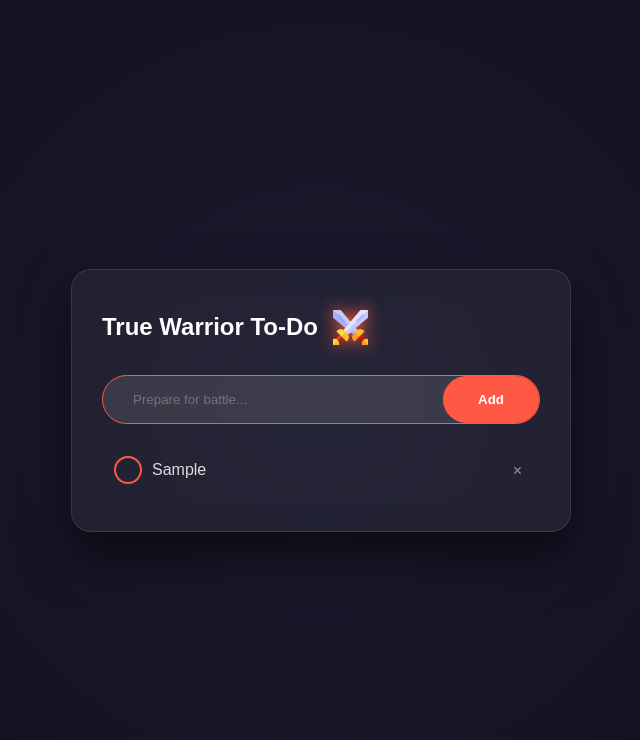
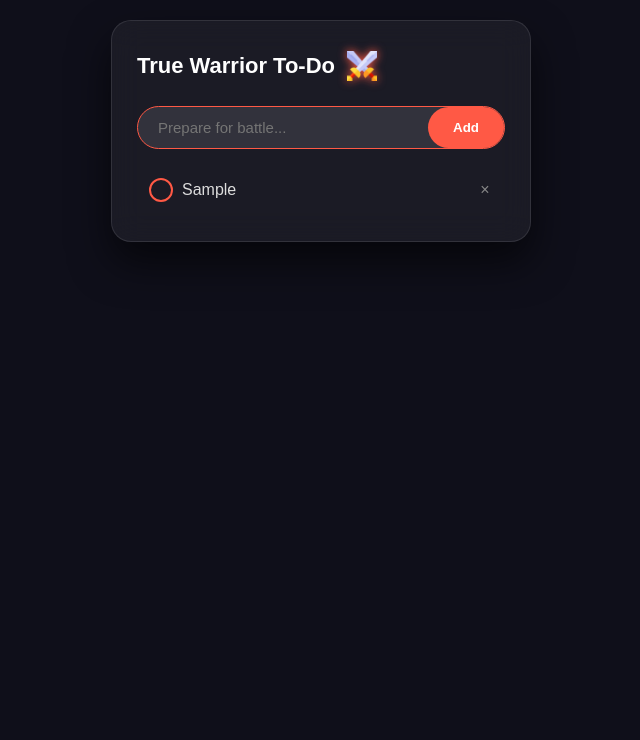
Before and after one commit to avcraft/To-do-project, a plain HTML site: page index.html in a window 1280 px wide. Both pictures are taken after typing "Sample" into the empty fields and a click on the button "Add". Shown: the whole page, without its empty margins (319-959 px from the left). Drawn offline with Linux system fonts and the light colour scheme.

Commit message:
changed the tab color and some minor changes

```diff
--- a/index.html
+++ b/index.html
@@ -2,11 +2,14 @@
 <html lang="en">
   <head>
     <meta charset="UTF-8" />
-    <meta name="viewport" content="width=device-width, initial-scale=1.0" />
+    <meta
+      name="viewport"
+      content="width=device-width, initial-scale=1.0, maximum-scale=1.0, user-scalable=no"
+    />
     <title>Warrior To-Do</title>
     <link rel="stylesheet" href="style.css" />
     <link rel="manifest" href="manifest.json" />
-    <meta name="theme-color" content="#ff5945" />
+    <meta name="theme-color" content="#1a1a1a" />
     <link rel="apple-touch-icon" href="images/icon-192.png" />
   </head>
   <body>
@@ -18,6 +21,7 @@
             type="text"
             id="input-box"
             placeholder="Prepare for battle..."
+            autocomplete="off"
           />
           <button onclick="addTask()">Add</button>
         </div>
--- a/script.js
+++ b/script.js
@@ -44,7 +44,6 @@ function showTask() {
 }
 showTask();
 
-// Register Service Worker for PWA
 if ("serviceWorker" in navigator) {
   navigator.serviceWorker.register("sw.js");
 }
--- a/style.css
+++ b/style.css
@@ -6,49 +6,51 @@
 }
 
 body {
-  background: radial-gradient(circle at center, #1a1a2e, #0f0f1a);
+  background: #0f0f1a;
   min-height: 100vh;
   display: flex;
-  align-items: center;
   justify-content: center;
+  align-items: flex-start; /* Keeps the app near the top */
+  overflow-x: hidden;
 }
 
 .container {
   width: 100%;
-  padding: 20px;
+  max-width: 450px; /* Limits the width for a "mobile app" feel on desktop */
+  padding: 20px 15px;
 }
 
 .todo-app {
-  width: 100%;
-  max-width: 500px;
   background: rgba(255, 255, 255, 0.05);
   backdrop-filter: blur(15px);
-  padding: 40px 30px;
+  -webkit-backdrop-filter: blur(15px);
+  padding: 30px 25px;
   border-radius: 20px;
   border: 1px solid rgba(255, 255, 255, 0.1);
-  box-shadow: 0 25px 50px rgba(0, 0, 0, 0.5);
-  margin: auto;
+  box-shadow: 0 20px 40px rgba(0, 0, 0, 0.6);
 }
 
 .todo-app h2 {
   color: #fff;
+  font-size: 22px;
   display: flex;
   align-items: center;
-  margin-bottom: 30px;
+  margin-bottom: 25px;
 }
 
 .todo-app h2 img {
-  width: 35px;
-  margin-left: 15px;
-  filter: drop-shadow(0 0 8px #ff5945);
+  width: 30px;
+  margin-left: 12px;
+  filter: drop-shadow(0 0 5px #ff5945);
 }
 
 .row {
   display: flex;
   background: rgba(255, 255, 255, 0.1);
   border-radius: 50px;
-  padding-left: 20px;
-  margin-bottom: 25px;
+  padding-left: 15px;
+  margin-bottom: 20px;
+  border: 1px solid transparent;
   transition: 0.3s;
 }
 
@@ -61,34 +63,46 @@ input {
   border: none;
   outline: none;
   background: transparent;
-  padding: 15px 10px;
+  padding: 12px 5px;
   color: #fff;
+  font-size: 15px;
 }
 
 button {
   border: none;
-  padding: 16px 35px;
+  padding: 12px 25px;
   background: #ff5945;
   color: #fff;
   font-weight: 600;
   cursor: pointer;
   border-radius: 50px;
+  transition: 0.2s;
+}
+
+button:active {
+  transform: scale(0.95);
 }
 
 ul li {
   list-style: none;
-  padding: 12px 10px 12px 50px;
+  padding: 12px 10px 12px 45px;
   cursor: pointer;
   position: relative;
   color: #ddd;
-  animation: fadeIn 0.4s ease;
+  font-size: 16px;
+  transition: 0.2s;
+  border-radius: 8px;
+}
+
+ul li:hover {
+  background: rgba(255, 255, 255, 0.03);
 }
 
 ul li::before {
   content: "";
   position: absolute;
-  height: 24px;
-  width: 24px;
+  height: 20px;
+  width: 20px;
   border-radius: 50%;
   border: 2px solid #ff5945;
   top: 50%;
@@ -97,7 +111,7 @@ ul li::before {
 }
 
 ul li.checked {
-  color: #777;
+  color: #666;
   text-decoration: line-through;
 }
 
@@ -105,6 +119,7 @@ ul li.checked::before {
   background: #ff5945;
   content: "✓";
   color: white;
+  font-size: 12px;
   display: flex;
   align-items: center;
   justify-content: center;
@@ -115,12 +130,12 @@ ul li span {
   right: 5px;
   top: 50%;
   transform: translateY(-50%);
-  width: 35px;
-  height: 35px;
+  width: 30px;
+  height: 30px;
   text-align: center;
-  line-height: 35px;
+  line-height: 30px;
+  color: #888;
   border-radius: 50%;
-  color: #999;
 }
 
 ul li span:hover {
@@ -128,20 +143,15 @@ ul li span:hover {
   color: #ff5945;
 }
 
-@keyframes fadeIn {
-  from {
-    opacity: 0;
-    transform: translateY(-10px);
-  }
-}
+/* Animations */
 .shake {
   animation: shake 0.2s ease-in-out 0s 2;
 }
 @keyframes shake {
   25% {
-    transform: translateX(-8px);
+    transform: translateX(-6px);
   }
   75% {
-    transform: translateX(8px);
+    transform: translateX(6px);
   }
 }
--- a/sw.js
+++ b/sw.js
@@ -1,3 +1,3 @@
 self.addEventListener("fetch", (event) => {
-  // Service worker is active
+  // Basic service worker to enable PWA installation
 });
```
Also changed, not shown: manifest.json.
